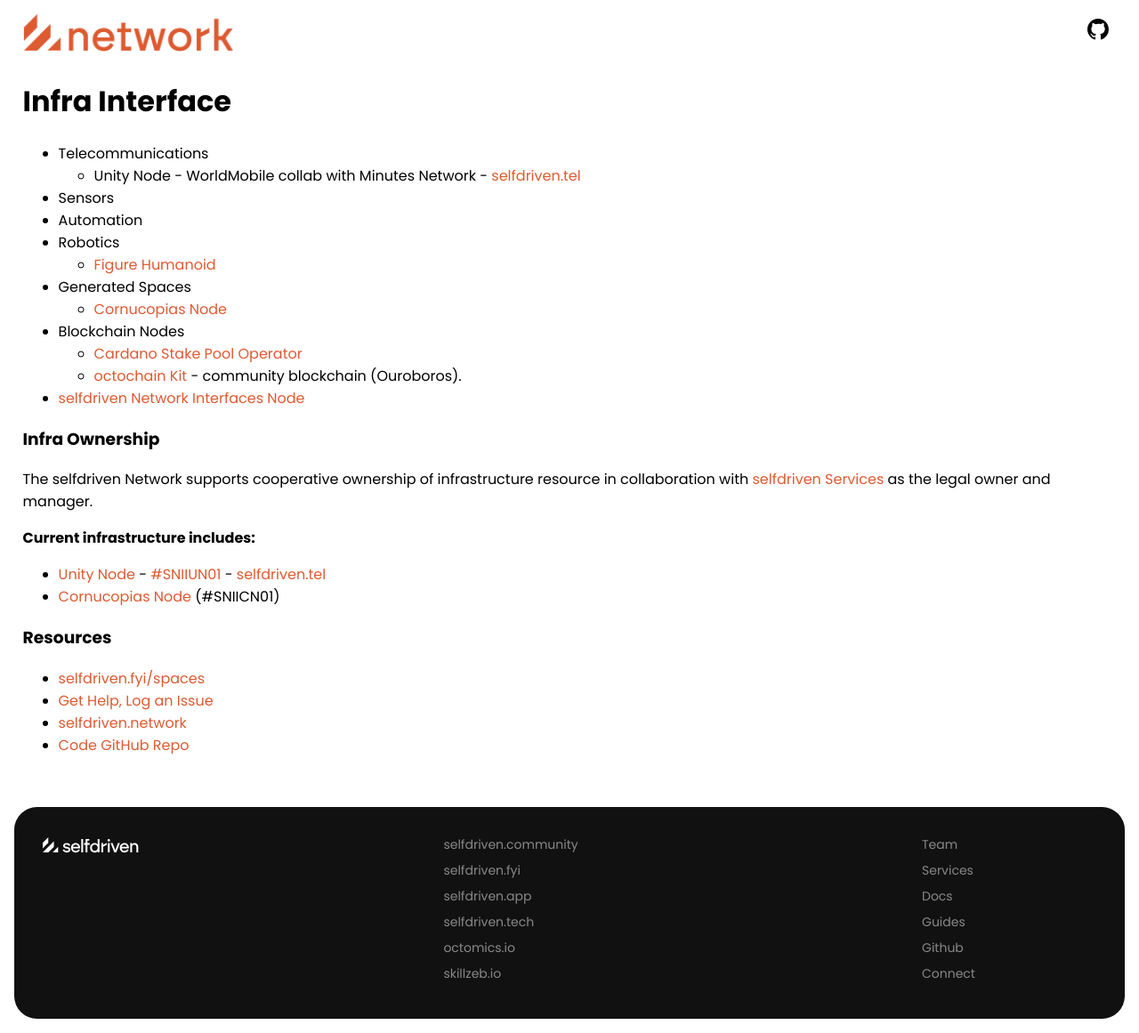
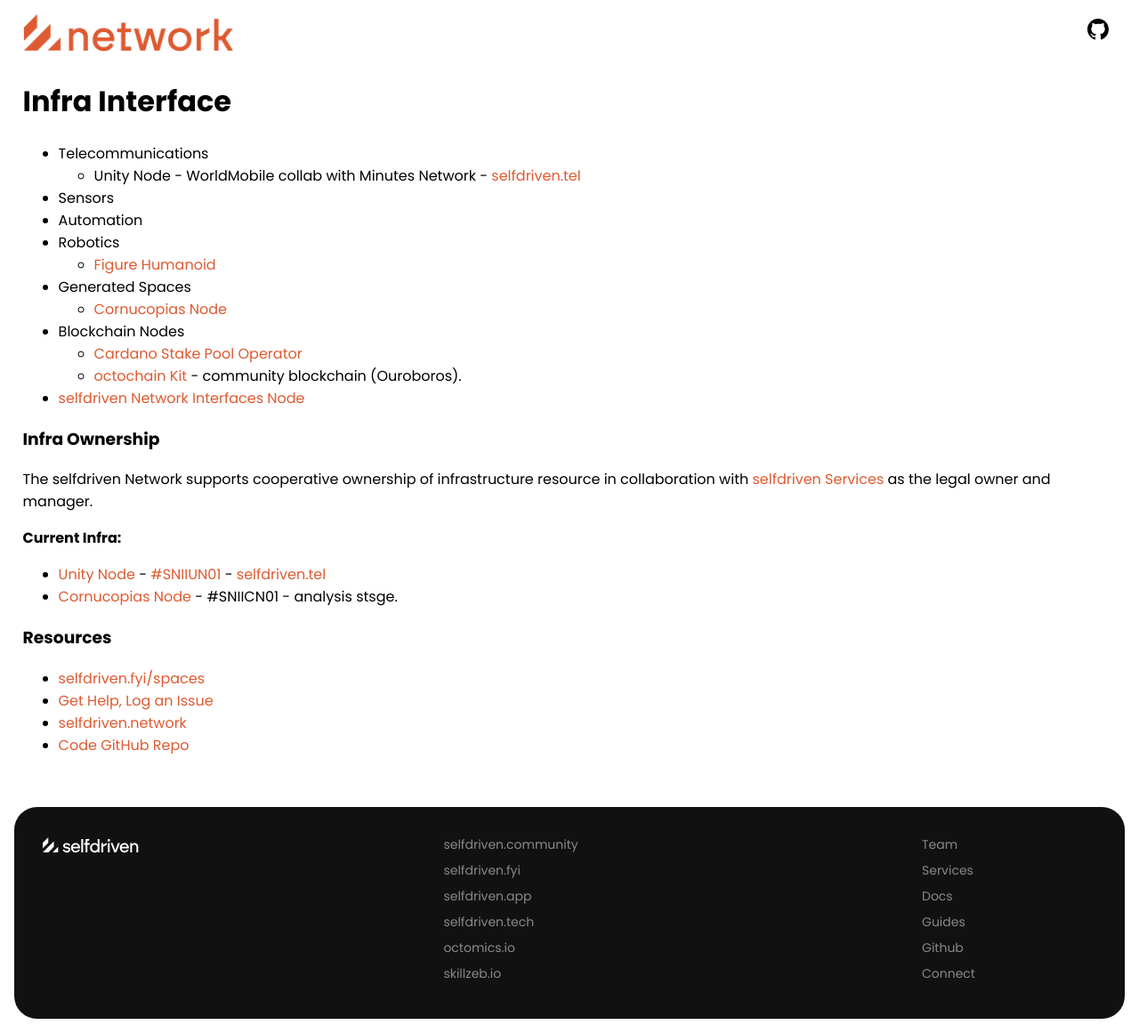
Before and after one commit to selfdriven-foundation/selfdriven-network, a Jekyll site: the page built from docs/pages/infra-interface.md, in a window 1280 px wide. Shown: the whole page at 89% size. Built offline with Jekyll 4.4.1, drawn with Linux system fonts in a browser that asks for light colours.

Commit message:
Update infra-interface.md

```diff
--- a/docs/pages/infra-interface.md
+++ b/docs/pages/infra-interface.md
@@ -22,9 +22,9 @@ permalink: /infra-interface/
 ### Infra Ownership
 The selfdriven Network supports cooperative ownership of infrastructure resource in collaboration with [selfdriven Services](https://selfdriven.services) as the legal owner and manager.
 
-**Current infrastructure includes:**
+**Current Infra:**
 - [Unity Node](https://unitynodes.io) - [#SNIIUN01](https://adastat.net/policies/269366d093249b0cac98fa9fcbc374578429534e3b7adeac09f081e3) - [selfdriven.tel](https://selfdriven.tel)
-- [Cornucopias Node](https://copiwiki.cornucopias.io/the-company/technology/copi-nodes) (#SNIICN01)
+- [Cornucopias Node](https://copiwiki.cornucopias.io/the-company/technology/copi-nodes) - #SNIICN01 - analysis stsge.
 
 ### Resources
 - [selfdriven.fyi/spaces](https://selfdriven.fyi/spaces)
```
